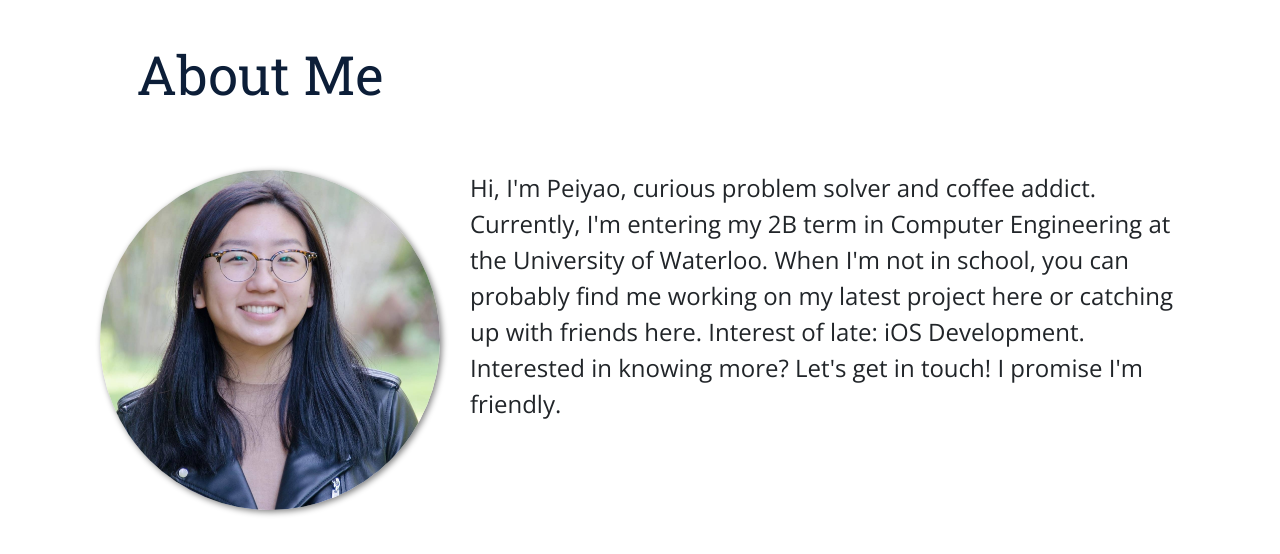
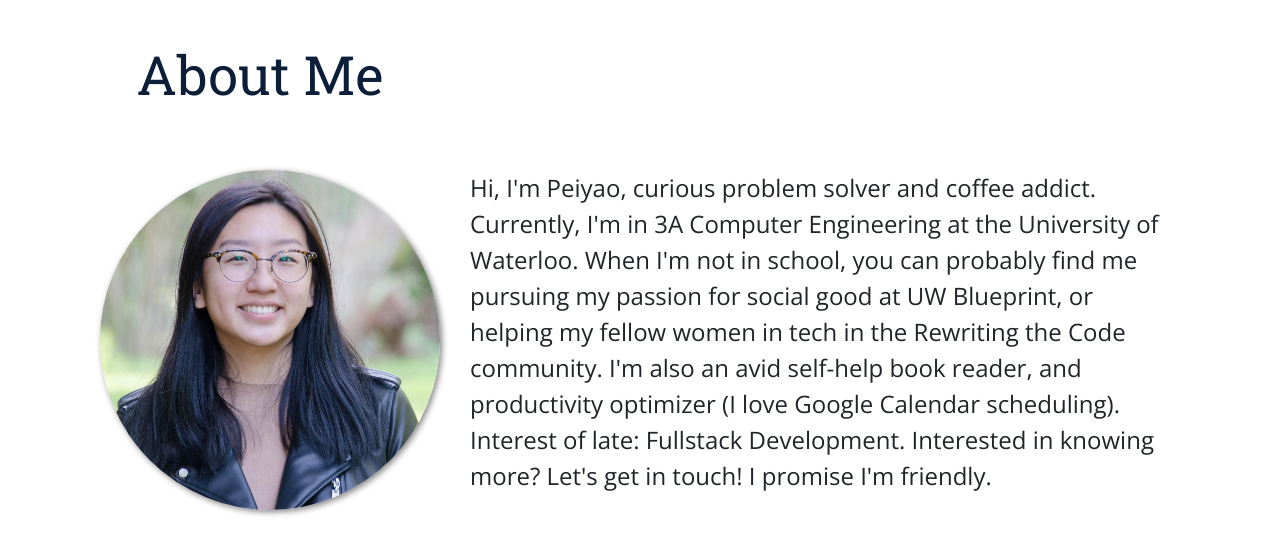
Before and after one commit to peiyaaao/peiyaaao.github.io, a plain HTML site: page index.html in a window 1280 px wide. Shown: the part 822-1376 px from the top of the page. Drawn offline with nearby package versions, Linux system fonts and the light colour scheme.

Commit message:
Update my bio

```diff
--- a/index.html
+++ b/index.html
@@ -49,8 +49,9 @@
                     </div>
                     <div class="col-sm-12 col-md-8 description">
                         <p>
-                            Hi, I'm Peiyao, curious problem solver and coffee addict. Currently, I'm entering my 2B term in Computer Engineering at the University of Waterloo. When I'm not in school, you can probably find me working on my latest project here or catching up with friends here.
-                            Interest of late: iOS Development.
+                            Hi, I'm Peiyao, curious problem solver and coffee addict. Currently, I'm in 3A Computer Engineering at the University of Waterloo. When I'm not in school, you can probably find me pursuing my passion for social good at UW Blueprint, or helping my fellow women in tech in the Rewriting the Code community.
+                            I'm also an avid self-help book reader, and productivity optimizer (I love Google Calendar scheduling).
+                            Interest of late: Fullstack Development.
 
                             Interested in knowing more? Let's get in touch! I promise I'm friendly.
                         </p>
--- a/js/scripts.js
+++ b/js/scripts.js
@@ -1,6 +1,6 @@
 var typeWrite = function(text, element, speed) {
 	const letter = text.charAt(0);
-	element.innerHTML += letter
+	element.innerHTML += letter;
 	if (text.length == 1) {
 		return
 	} else {
```
